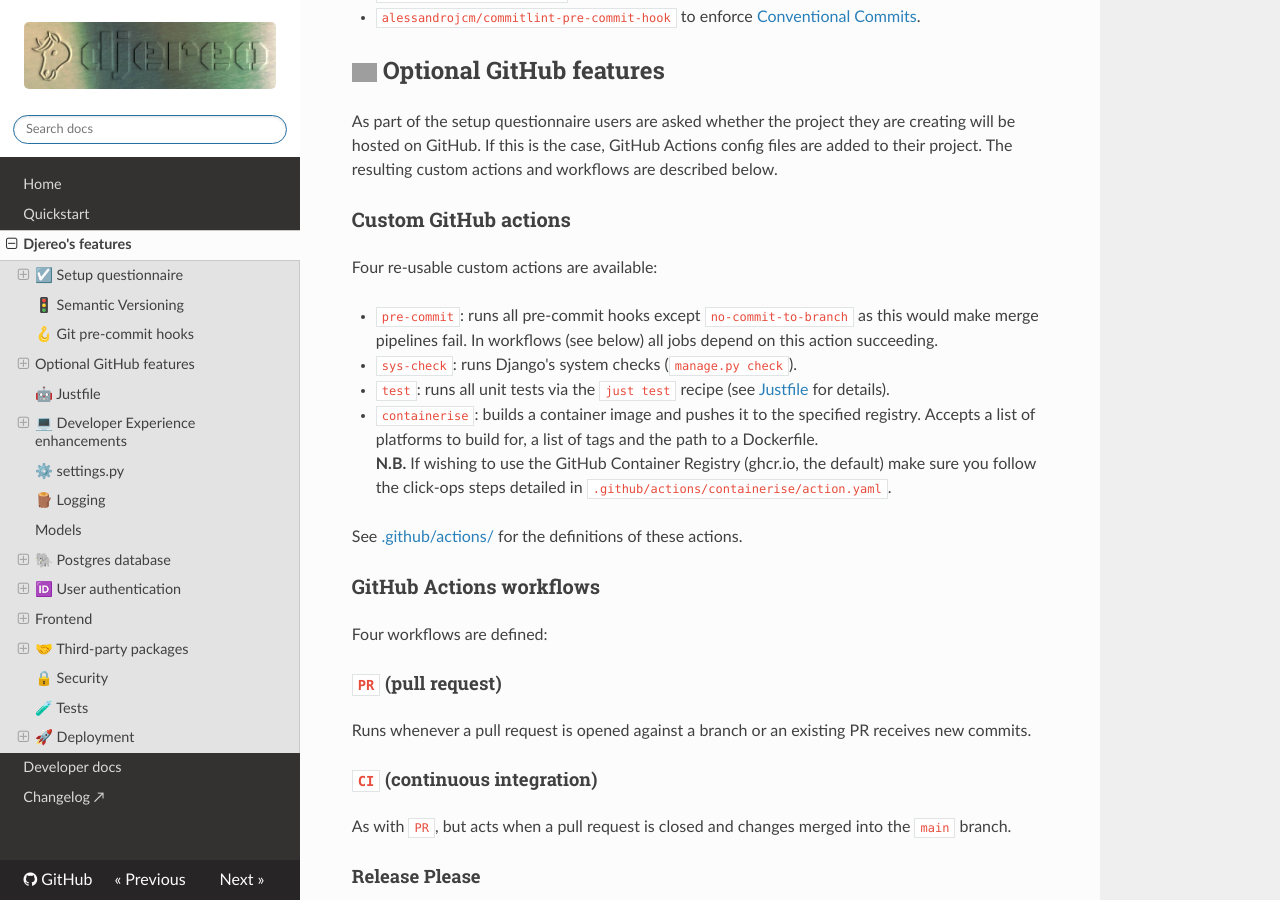
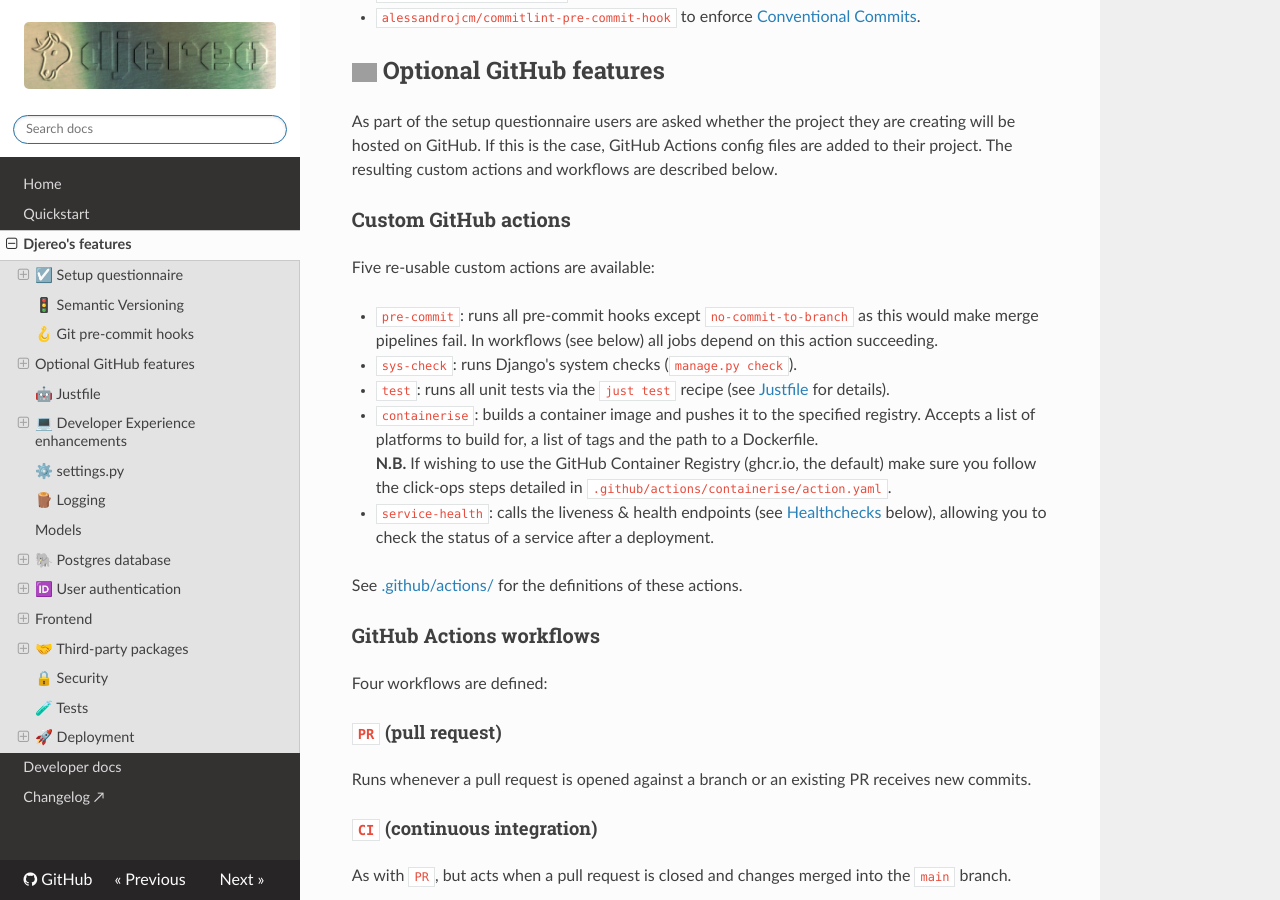
Before and after one commit to albertomh/djereo, an MkDocs documentation site: the page built from docs/src/featurelist.md, in a window 1280 px wide and 900 px high, scrolled down 2132 px. Built offline with MkDocs 1.6.1, drawn with Linux system fonts in a browser that asks for light colours; nearby versions of some CDN libraries; grey boxes are pictures that could not be loaded.

Commit message:
feat(ci): add 'service-health' action to check deployed service (#184)
* feat(ci): add the service-health action to check deployed service

* chore: bump version of docs/uv.lock

* docs: add Carlton Gibson to acknowledgements in README

* docs: document the 'service-health' GitHub action

```diff
--- a/docs/src/featurelist.md
+++ b/docs/src/featurelist.md
@@ -97,7 +97,7 @@ their project. The resulting custom actions and workflows are described below.
 
 ### Custom GitHub actions
 
-Four re-usable custom actions are available:
+Five re-usable custom actions are available:
 
 - `pre-commit`: runs all pre-commit hooks except `no-commit-to-branch` as this would
    make merge pipelines fail. In workflows (see below) all jobs depend on this action
@@ -109,6 +109,8 @@ Four re-usable custom actions are available:
   a list of platforms to build for, a list of tags and the path to a Dockerfile.
   **N.B.** If wishing to use the GitHub Container Registry (ghcr.io, the default) make sure
   you follow the click-ops steps detailed in `.github/actions/containerise/action.yaml`.
+- `service-health`: calls the liveness & health endpoints (see [Healthchecks](#healthchecks)
+  below), allowing you to check the status of a service after a deployment.
 
 See [.github/actions/](https://github.com/albertomh/djereo/tree/main/template/%7B%25if%20is_github_project%25%7D.github%7B%25endif%25%7D/actions){target=\"_blank"}
 for the definitions of these actions.
--- a/template/docs/README-dev.md.jinja
+++ b/template/docs/README-dev.md.jinja
@@ -162,7 +162,7 @@ the vendorised file included in the `static/{{project_name}}/` directory.
 
 ### Custom GitHub actions
 
-Four re-usable custom actions are available:
+Five re-usable custom actions are available:
 
 - `pre-commit`: runs all pre-commit hooks except `no-commit-to-branch` as this would
    make merge pipelines fail. In workflows (see below) all jobs depend on this action
@@ -173,6 +173,8 @@ Four re-usable custom actions are available:
   a list of platforms to build for, a list of tags and the path to a Dockerfile.
   **N.B.** If wishing to use the GitHub Container Registry (ghcr.io, the default) make sure
   you follow the click-ops steps detailed in `.github/actions/containerise/action.yaml`.
+- `service-health`: calls the liveness & health endpoints provided by `django-alive`, allowing
+  you to check the status of a service after a deployment.
 
 See [.github/actions/](https://github.com/albertomh/djereo/tree/main/template/%7B%25if%20is_github_project%25%7D.github%7B%25endif%25%7D/actions)
 for the definitions of these actions.
```
Also changed, not shown: README.md, 3 other files.
